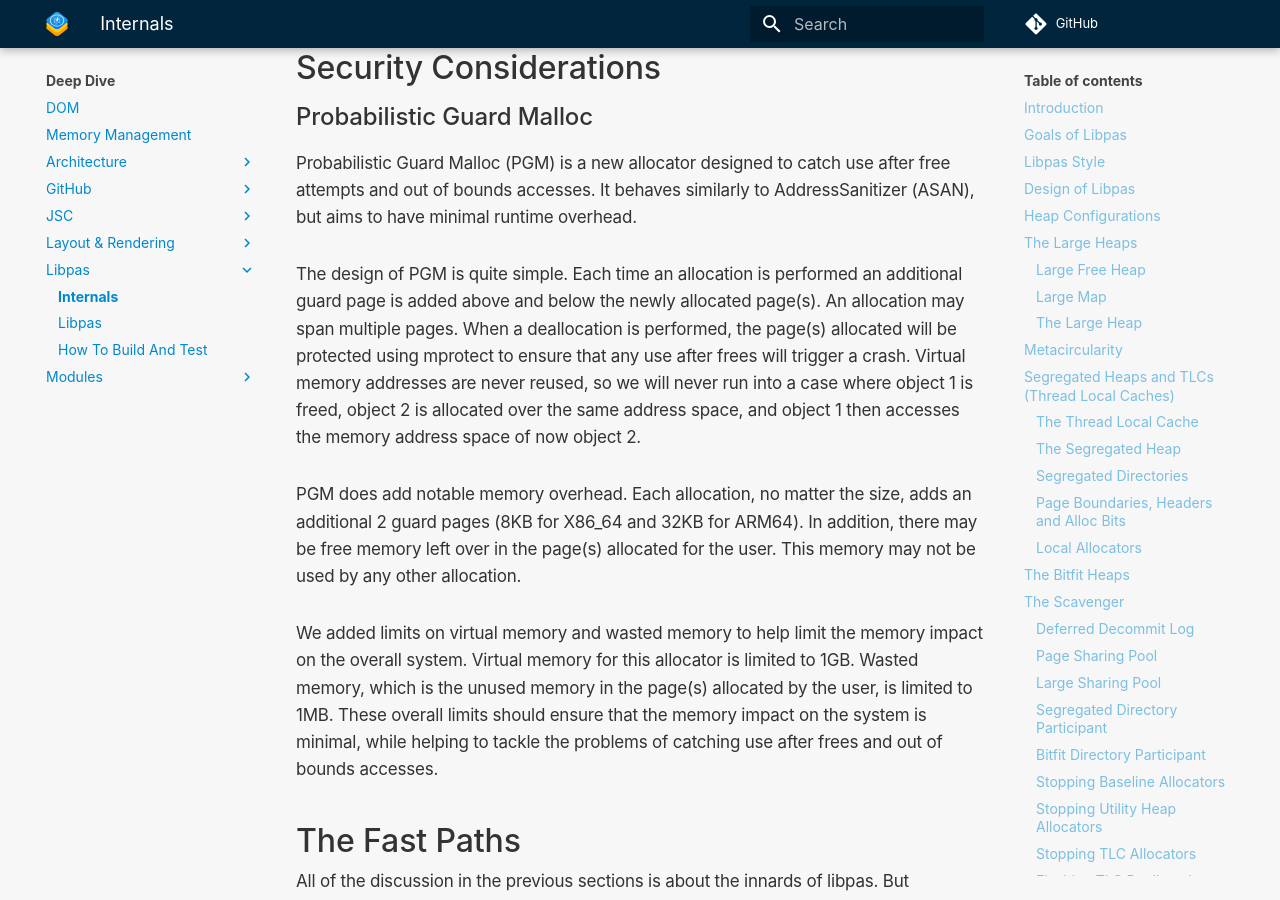
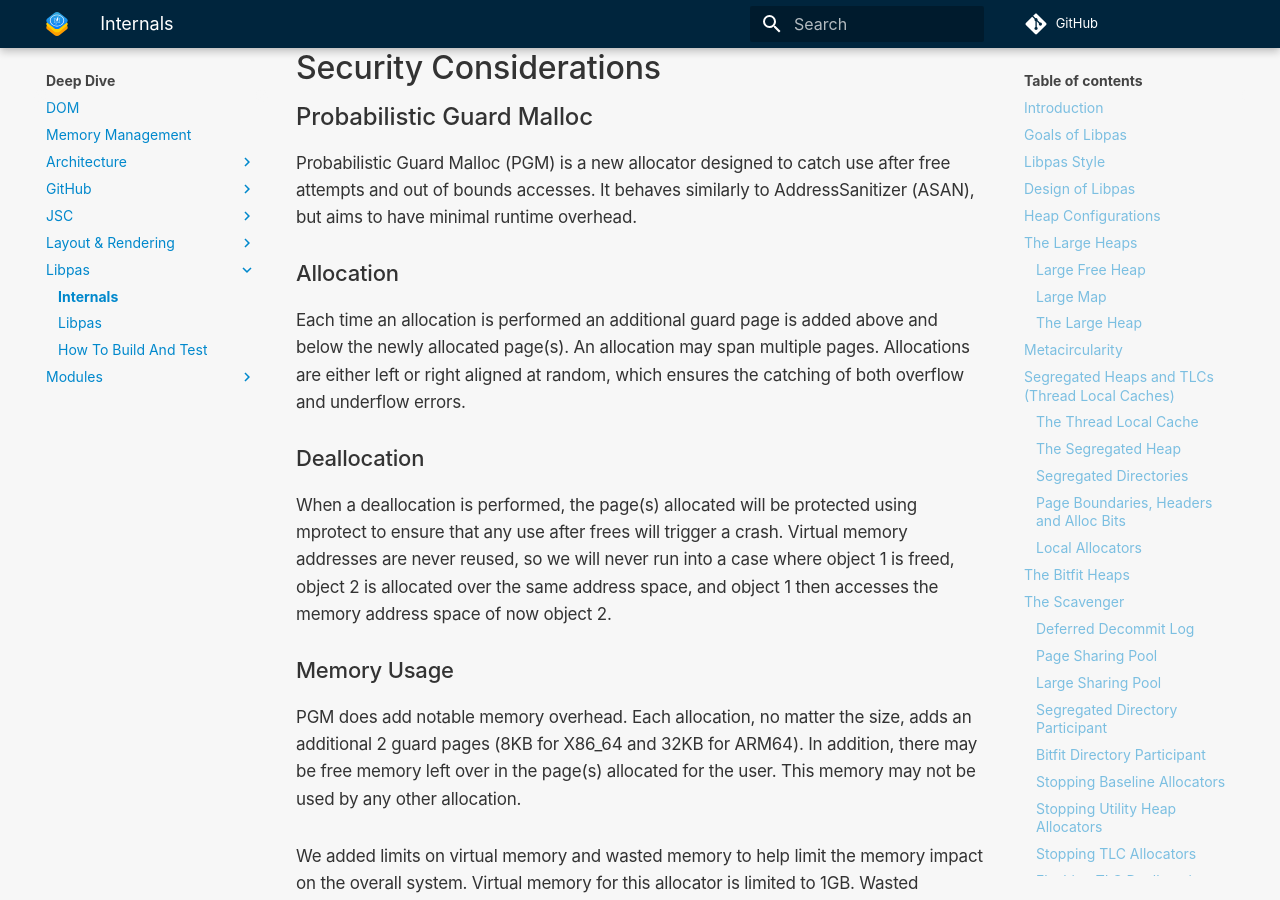
Before and after one commit to WebKit/Documentation, an MkDocs documentation site: the page built from docs/Deep Dive/Libpas/Internals.md, in a window 1280 px wide and 900 px high, scrolled down 40688 px. Built offline with MkDocs 1.6.1 and Material for MkDocs 9.7.7, drawn with Linux system fonts in a browser that asks for light colours; comment, search, counter and statistics services are not loaded.

Commit message:
PGM Documentation Enhancements
Split PGM into 3 different section discussing the allocation, deallocation, and memory usage.
Add new information regarding left/right allignment that was recently added.

* docs/Deep Dive/Libpas/Internals.md

```diff
--- a/docs/Deep Dive/Libpas/Internals.md
+++ b/docs/Deep Dive/Libpas/Internals.md
@@ -1218,11 +1218,17 @@ page header tables even for the small bitfit page config.
  Probabilistic Guard Malloc (PGM) is a new allocator designed to catch use after free attempts and out of bounds accesses.
  It behaves similarly to AddressSanitizer (ASAN), but aims to have minimal runtime overhead.
 
- The design of PGM is quite simple. Each time an allocation is performed an additional guard page is added above and below the newly
- allocated page(s). An allocation may span multiple pages. When a deallocation is performed, the page(s) allocated will be protected
- using mprotect to ensure that any use after frees will trigger a crash. Virtual memory addresses are never reused, so we will never run
- into a case where object 1 is freed, object 2 is allocated over the same address space, and object 1 then accesses the memory address
- space of now object 2.
+#### Allocation
+
+ Each time an allocation is performed an additional guard page is added above and below the newly
+ allocated page(s). An allocation may span multiple pages. Allocations are either left or right aligned at random, which
+ ensures the catching of both overflow and underflow errors.
+
+#### Deallocation
+
+ When a deallocation is performed, the page(s) allocated will be protected using mprotect to ensure that any use after frees will trigger a crash. Virtual memory addresses are never reused, so we will never run into a case where object 1 is freed, object 2 is allocated over the same address space, and object 1 then accesses the memory address space of now object 2.
+
+#### Memory Usage
 
  PGM does add notable memory overhead. Each allocation, no matter the size, adds an additional 2 guard pages (8KB for X86_64 and 32KB
  for ARM64). In addition, there may be free memory left over in the page(s) allocated for the user. This memory may not be used by any
```
